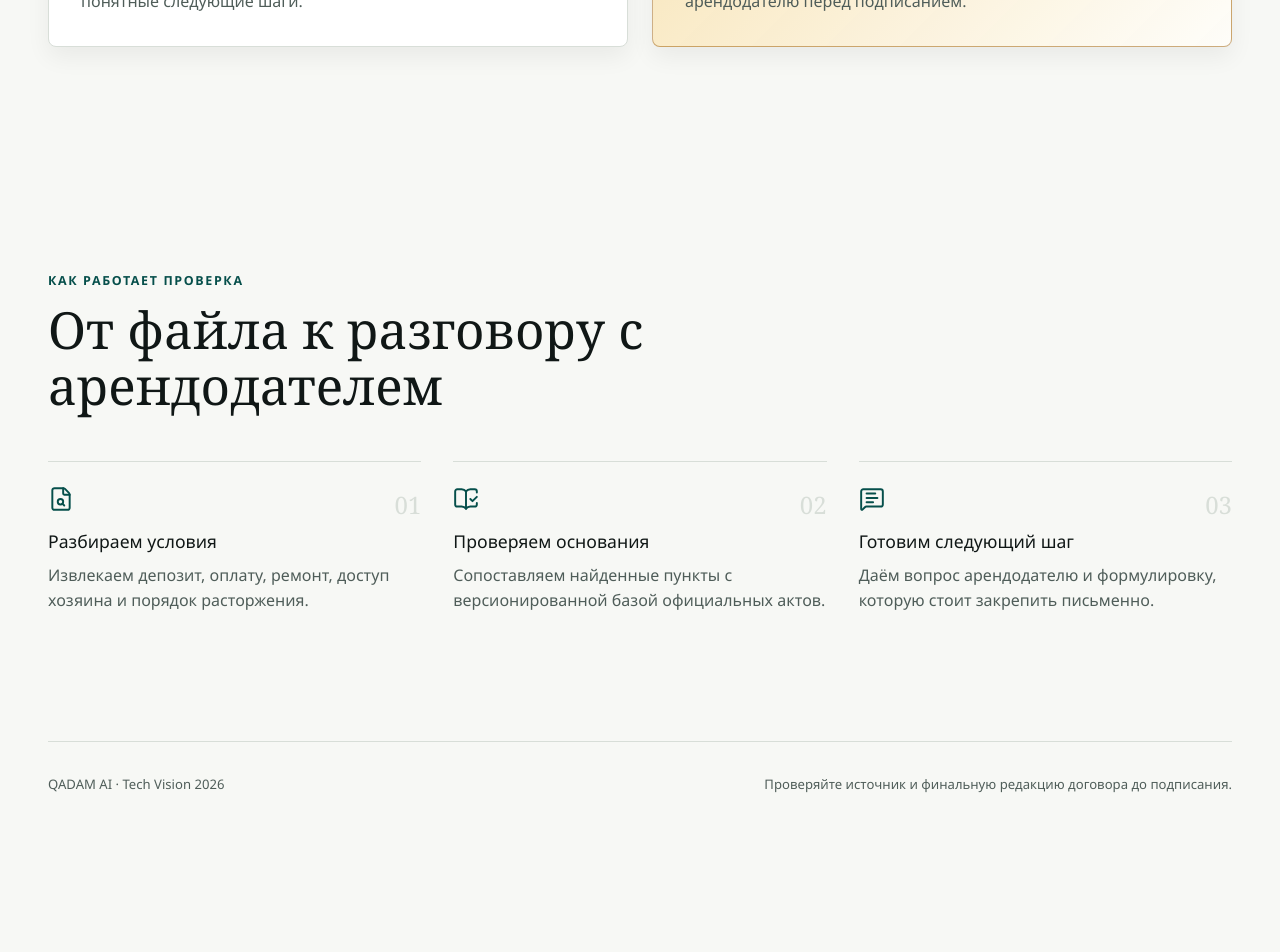
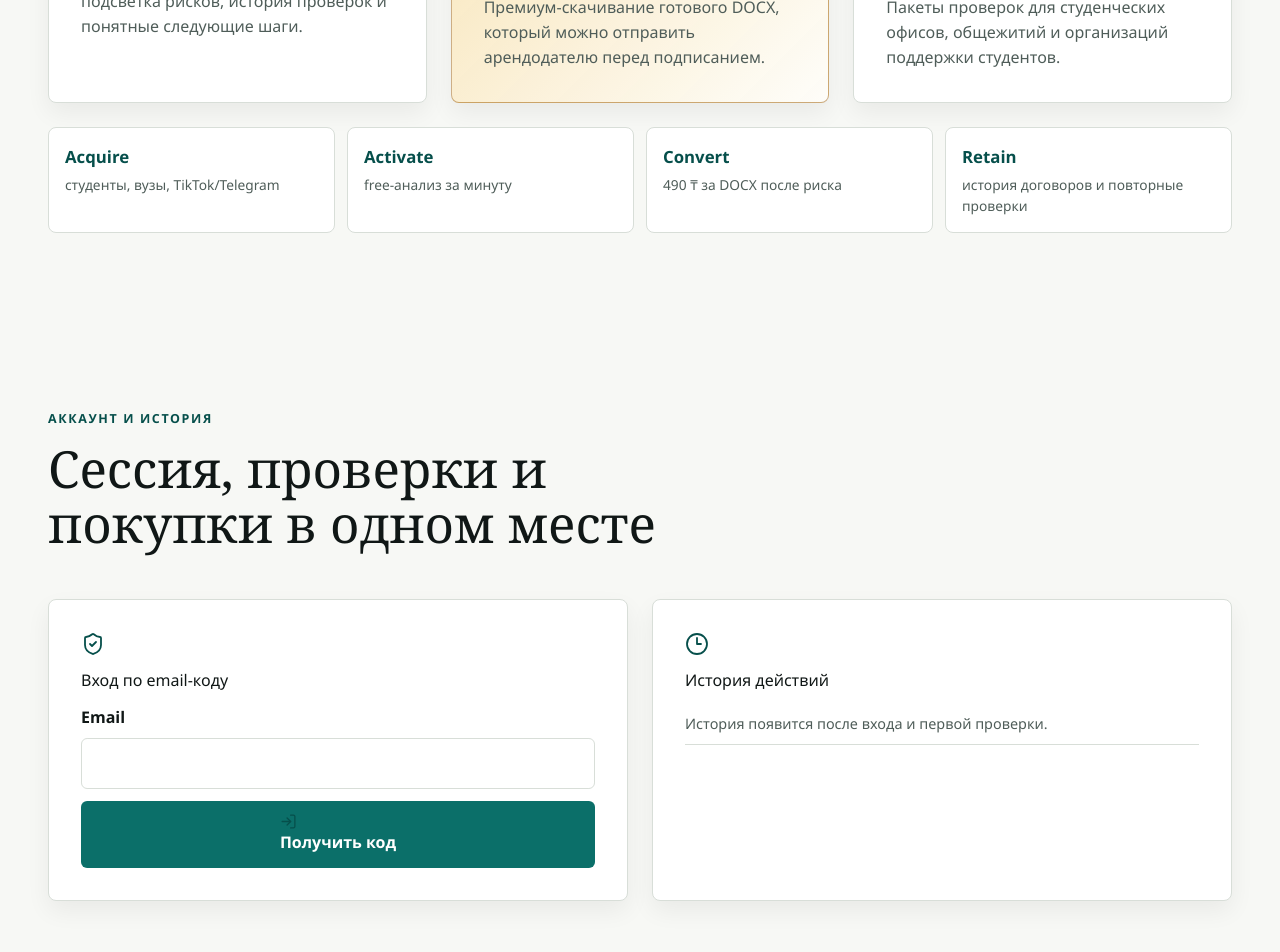
Before and after one commit to mansurmaksut19-code/Qadam-AI, a Next.js app in the folder apps/web/: page / in a window 1280 px wide. Shown: the part 2380-3332 px from the top of the page. Before the commit the page ends 3206 px from the top, so only its background shows below. Built offline with nearby package versions, Linux system fonts and the light colour scheme.

Commit message:
Add auth flow business model and activity history

```diff
--- a/apps/web/src/app/globals.css
+++ b/apps/web/src/app/globals.css
@@ -75,6 +75,7 @@ h2 {
 .hero,
 .upload-section,
 .pricing-section,
+.auth-section,
 .steps {
   width: min(100% - 2rem, 74rem);
   margin-inline: auto;
@@ -397,7 +398,7 @@ h2 {
 
 .pricing-grid {
   display: grid;
-  grid-template-columns: repeat(2, minmax(0, 1fr));
+  grid-template-columns: repeat(3, minmax(0, 1fr));
   gap: var(--space-6);
 }
 
@@ -450,6 +451,105 @@ h2 {
 .pricing-plan p {
   margin: 0;
   color: var(--ink-muted);
+}
+
+.startup-funnel {
+  display: grid;
+  grid-template-columns: repeat(4, minmax(0, 1fr));
+  gap: var(--space-3);
+  margin-top: var(--space-6);
+}
+
+.startup-funnel div {
+  padding: var(--space-4);
+  border: 1px solid var(--border);
+  border-radius: var(--radius-md);
+  background: var(--paper-raised);
+}
+
+.startup-funnel strong,
+.startup-funnel span {
+  display: block;
+}
+
+.startup-funnel strong {
+  color: var(--teal-strong);
+  font-size: 1.05rem;
+}
+
+.startup-funnel span {
+  margin-top: var(--space-1);
+  color: var(--ink-muted);
+  font-size: 0.86rem;
+}
+
+.auth-section {
+  padding-block: clamp(3rem, 7vw, 5rem);
+}
+
+.auth-grid {
+  display: grid;
+  grid-template-columns: repeat(2, minmax(0, 1fr));
+  gap: var(--space-6);
+}
+
+.auth-panel {
+  display: grid;
+  align-content: start;
+  gap: var(--space-3);
+  padding: clamp(1.25rem, 3vw, 2rem);
+  border: 1px solid var(--border);
+  border-radius: var(--radius-md);
+  background: var(--paper-raised);
+  box-shadow: 0 10px 24px rgb(16 23 22 / 6%);
+}
+
+.auth-panel svg {
+  color: var(--teal-strong);
+}
+
+.auth-panel h3,
+.auth-panel p {
+  margin: 0;
+}
+
+.auth-panel p,
+.activity-list {
+  color: var(--ink-muted);
+}
+
+.auth-form {
+  display: grid;
+  gap: var(--space-3);
+}
+
+.auth-form label {
+  display: grid;
+  gap: var(--space-2);
+  font-weight: 600;
+}
+
+.auth-form input {
+  min-height: 44px;
+  padding: var(--space-3);
+  border: 1px solid var(--border);
+  border-radius: var(--radius-sm);
+  background: var(--paper-raised);
+  color: var(--ink);
+}
+
+.activity-list {
+  display: grid;
+  gap: var(--space-2);
+  margin: 0;
+  padding: 0;
+  list-style: none;
+  font-size: 0.9rem;
+}
+
+.activity-list li {
+  padding-block: var(--space-2);
+  border-bottom: 1px solid var(--border);
 }
 
 .steps {
@@ -1106,6 +1206,14 @@ h2 {
     grid-template-columns: 1fr;
   }
 
+  .startup-funnel {
+    grid-template-columns: 1fr;
+  }
+
+  .auth-grid {
+    grid-template-columns: 1fr;
+  }
+
   .site-footer {
     flex-direction: column;
   }
--- a/apps/web/src/app/page.tsx
+++ b/apps/web/src/app/page.tsx
@@ -11,6 +11,7 @@ import {
 import { Card } from "@/components/ui/card";
 import { Icon } from "@/components/ui/icon";
 import { UploadForm } from "@/features/analysis/upload-form";
+import { ProductDashboard } from "@/features/product/product-dashboard";
 
 export default function Home() {
   return (
@@ -85,14 +86,14 @@ export default function Home() {
         <section className="pricing-section" aria-labelledby="pricing-title">
           <div className="section-heading">
             <p className="eyebrow">Бизнес-модель</p>
-            <h2 id="pricing-title">Бесплатно найти риски, платно подготовить документ</h2>
+            <h2 id="pricing-title">Freemium с понятной монетизацией после результата</h2>
           </div>
           <div className="pricing-grid">
             <article className="pricing-plan">
               <Icon icon={Sparkles} size={24} />
               <span className="pricing-plan__price">Free</span>
               <h3>Экспресс-анализ договора</h3>
-              <p>Загрузка PDF/DOCX, подсветка рисков, цитаты из договора и понятные следующие шаги.</p>
+              <p>Регистрация, загрузка PDF/DOCX, подсветка рисков, история проверок и понятные следующие шаги.</p>
             </article>
             <article className="pricing-plan pricing-plan--premium">
               <Icon icon={Download} size={24} />
@@ -100,8 +101,34 @@ export default function Home() {
               <h3>Официальный протокол разногласий .DOCX</h3>
               <p>Премиум-скачивание готового DOCX, который можно отправить арендодателю перед подписанием.</p>
             </article>
+            <article className="pricing-plan">
+              <Icon icon={ShieldCheck} size={24} />
+              <span className="pricing-plan__price">B2B</span>
+              <h3>Партнёрства с вузами и legal clinics</h3>
+              <p>Пакеты проверок для студенческих офисов, общежитий и организаций поддержки студентов.</p>
+            </article>
+          </div>
+          <div className="startup-funnel" aria-label="Стартап-воронка">
+            <div>
+              <strong>Acquire</strong>
+              <span>студенты, вузы, TikTok/Telegram</span>
+            </div>
+            <div>
+              <strong>Activate</strong>
+              <span>free-анализ за минуту</span>
+            </div>
+            <div>
+              <strong>Convert</strong>
+              <span>490 ₸ за DOCX после риска</span>
+            </div>
+            <div>
+              <strong>Retain</strong>
+              <span>история договоров и повторные проверки</span>
+            </div>
           </div>
         </section>
+
+        <ProductDashboard />
 
         <section className="steps" aria-labelledby="steps-title">
           <div className="section-heading">
--- /dev/null
+++ b/apps/web/src/features/product/product-dashboard.tsx
@@ -0,0 +1,134 @@
+"use client";
+
+import { Clock3, LogIn, LogOut, ShieldCheck } from "lucide-react";
+import { type FormEvent, useState } from "react";
+
+import { Button } from "@/components/ui/button";
+import { Icon } from "@/components/ui/icon";
+
+interface Session {
+  email: string;
+}
+
+interface ProductEvent {
+  label: string;
+  time: string;
+}
+
+function readJson<T>(key: string, fallback: T): T {
+  if (typeof window === "undefined") return fallback;
+  try {
+    return JSON.parse(localStorage.getItem(key) ?? "") as T;
+  } catch {
+    return fallback;
+  }
+}
+
+export function ProductDashboard() {
+  const [session, setSession] = useState<Session | null>(() => readJson<Session | null>("qadam:session", null));
+  const [events, setEvents] = useState<ProductEvent[]>(() => readJson<ProductEvent[]>("qadam:events", []));
+  const [email, setEmail] = useState("");
+  const [code, setCode] = useState("");
+  const [pendingCode, setPendingCode] = useState<string | null>(null);
+
+  function addEvent(label: string) {
+    const nextEvents = [
+      {
+        label,
+        time: new Date().toLocaleString("ru-RU", {
+          day: "2-digit",
+          hour: "2-digit",
+          minute: "2-digit",
+          month: "2-digit",
+        }),
+      },
+      ...events,
+    ].slice(0, 5);
+    setEvents(nextEvents);
+    localStorage.setItem("qadam:events", JSON.stringify(nextEvents));
+  }
+
+  function submitAuth(event: FormEvent<HTMLFormElement>) {
+    event.preventDefault();
+    if (!pendingCode) {
+      setPendingCode("490490");
+      return;
+    }
+    if (code !== pendingCode) return;
+    const nextSession = { email: email.trim().toLowerCase() };
+    setSession(nextSession);
+    localStorage.setItem("qadam:session", JSON.stringify(nextSession));
+    addEvent("Вход в аккаунт");
+    setCode("");
+    setPendingCode(null);
+  }
+
+  function logout() {
+    localStorage.removeItem("qadam:session");
+    setSession(null);
+    addEvent("Выход из аккаунта");
+  }
+
+  return (
+    <section className="auth-section" aria-labelledby="auth-title">
+      <div className="section-heading">
+        <p className="eyebrow">Аккаунт и история</p>
+        <h2 id="auth-title">Сессия, проверки и покупки в одном месте</h2>
+      </div>
+      <div className="auth-grid">
+        <div className="auth-panel">
+          <Icon icon={ShieldCheck} size={24} />
+          {session ? (
+            <>
+              <h3>{session.email}</h3>
+              <p>Аккаунт активен. Проверки и скачивания сохраняются в истории этого браузера.</p>
+              <Button onClick={logout} variant="secondary">
+                <Icon icon={LogOut} size={17} />
+                Выйти
+              </Button>
+            </>
+          ) : (
+            <form className="auth-form" onSubmit={submitAuth}>
+              <h3>Вход по email-коду</h3>
+              <label>
+                Email
+                <input
+                  autoComplete="email"
+                  onChange={(event) => setEmail(event.target.value)}
+                  required
+                  type="email"
+                  value={email}
+                />
+              </label>
+              {pendingCode ? (
+                <label>
+                  Код подтверждения
+                  <input
+                    autoComplete="one-time-code"
+                    onChange={(event) => setCode(event.target.value)}
+                    placeholder={pendingCode}
+                    required
+                    type="text"
+                    value={code}
+                  />
+                </label>
+              ) : null}
+              <Button type="submit">
+                <Icon icon={LogIn} size={17} />
+                {pendingCode ? "Войти" : "Получить код"}
+              </Button>
+              {pendingCode ? <p className="premium-note">Демо-код: {pendingCode}</p> : null}
+            </form>
+          )}
+        </div>
+        <div className="auth-panel">
+          <Icon icon={Clock3} size={24} />
+          <h3>История действий</h3>
+          <ul className="activity-list">
+            {events.length ? events.map((item) => <li key={`${item.time}-${item.label}`}>{item.time} · {item.label}</li>) : <li>История появится после входа и первой проверки.</li>}
+          </ul>
+        </div>
+      </div>
+    </section>
+  );
+}
```
Also changed, not shown: 2 other files (tests, documents, lock files or other folders).
